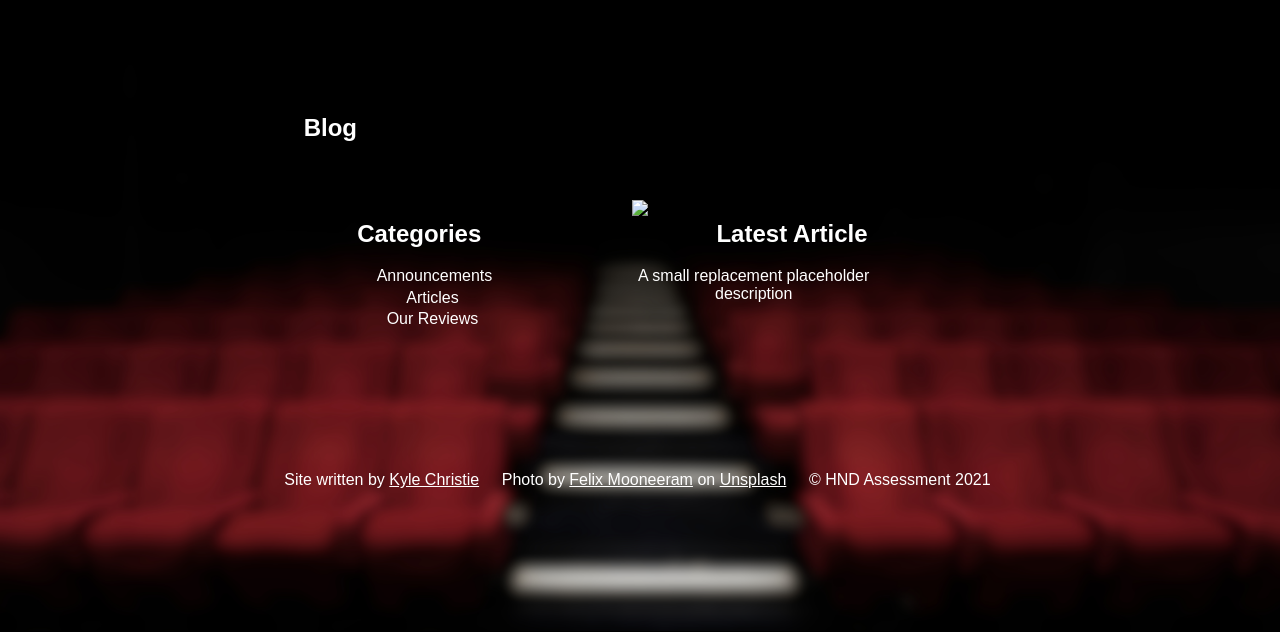
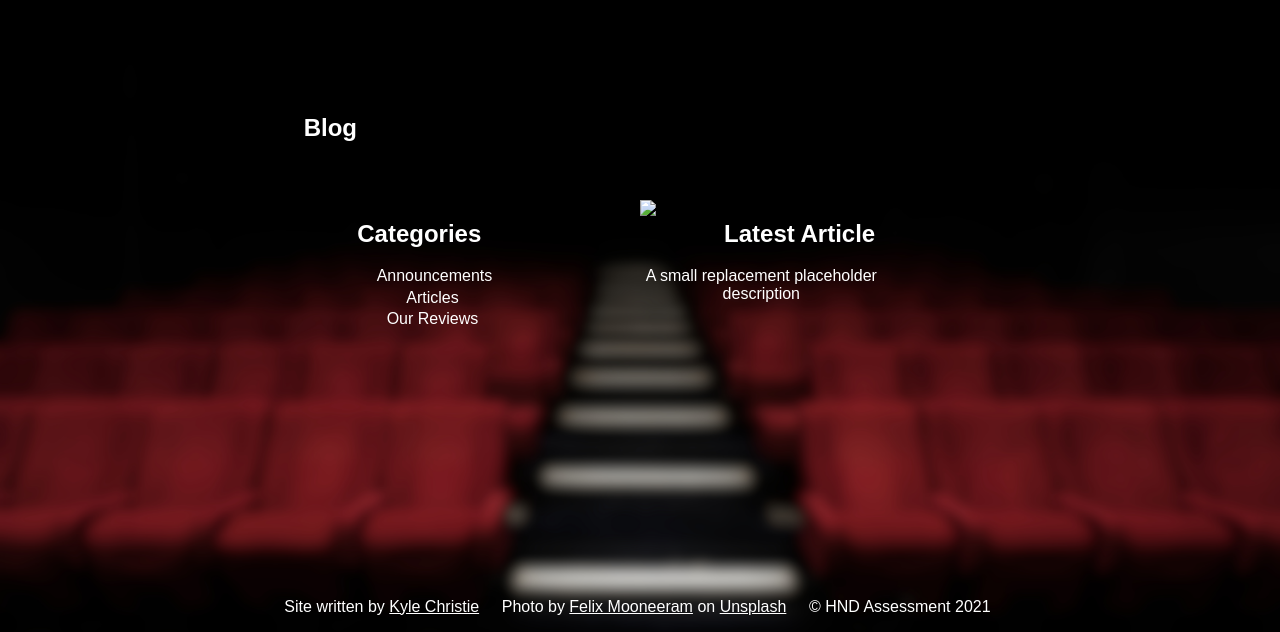
Before and after one commit to kc101010/HND-Theatre-Project, a PHP site: page /blog/index.php in a window 1280 px wide. Shown: the part 169-801 px from the top of the page. Run offline with PHP 8.4, Linux system fonts and the light colour scheme; some libraries are stand-ins or nearby versions; some web fonts are replaced.

Commit message:
add mobile view for blog, fix flex error in desktop css

```diff
--- a/css/style.css
+++ b/css/style.css
@@ -18,16 +18,32 @@
     text-align: center;
 }
 
-
+/** MOBILE LOGIN **/
 .form_component{
     margin-bottom: 2%;
     margin-left: 20%;
     margin-right: 20%;
 }
 
-.login_switch{
-    text-align: center;
+.login_switch{text-align: center;}
+.login_switch:hover, #blog_cat_list li:hover {color:gray;}
+
+/** MOBILE BLOG **/
+#latest_article{display: none;}
+
+#sect_blog{
+    display: flex;
+    align-content: center;
+    justify-content: center;
+    align-items: center;
+    position: relative;
 }
+
+#blog_cat_head{
+    margin-left: 20%;
+}
+
+#blog_cat_list li{list-style-type:none;}
 
 @media screen and (min-width: 800px ){
     /** ~ Page Main Content ~ **/
@@ -80,10 +96,6 @@
 
     #sect_login, #sect_regi{margin-top: 5%;}
 
-
-    .login_switch{text-align: center;}
-    .login_switch:hover, #blog_cat_list li:hover {color:gray;}
-
     /** ~ End Login-Register rules ~ **/
 
     /** ~ Blog rules ~ **/
@@ -109,8 +121,9 @@
     }
 
     #latest_article{
+        display:block;
         text-align: center;
-        margin-left:5%;
+        margin-left:6%;
         margin-right:10%;
         width: 40%;
         float:left;
@@ -118,6 +131,7 @@
     }
 
     #sect_blog{
+        display:block;
         margin-top:3%;
         margin-bottom:10%;
         margin-left: 20%;
```
